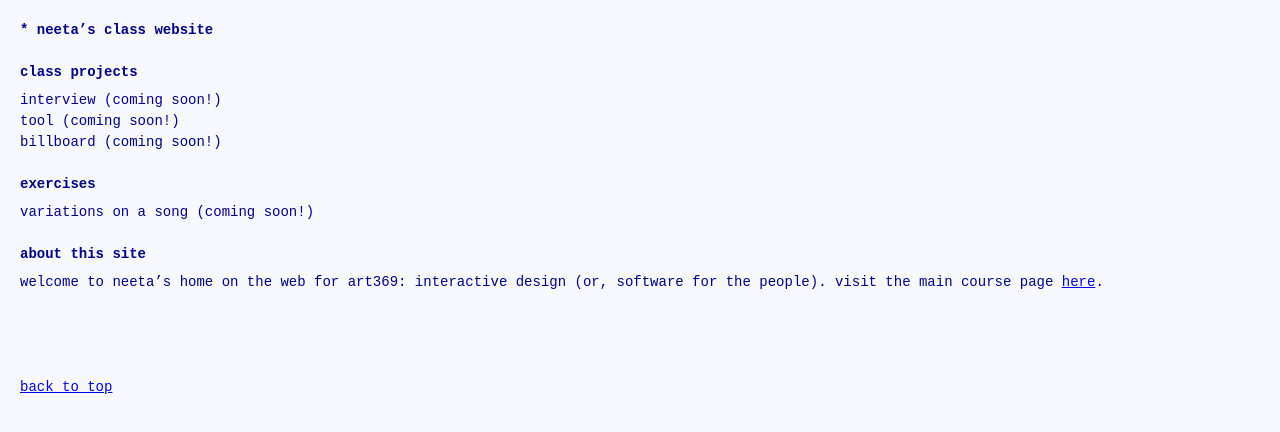
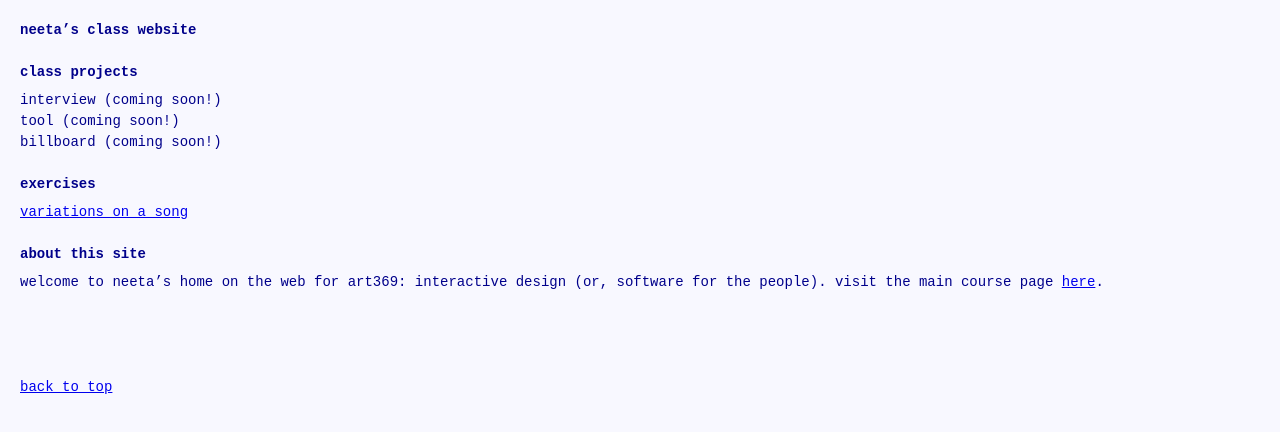
Before and after one commit to neetapatel/art369-interactive, a plain HTML site: page index.html in a window 1280 px wide. Drawn offline with Linux system fonts and the light colour scheme.

Commit message:
replace index

```diff
--- a/index.html
+++ b/index.html
@@ -9,7 +9,7 @@
   </head>
   <body>
 
-    <h1 id="top">* neeta&rsquo;s class website</h1>
+    <h1 id="top">neeta&rsquo;s class website</h1>
 
     <h2>class projects</h2>
     <ol>
@@ -27,7 +27,7 @@
     <h2>exercises</h2>
     <ol>
       <li>
-        variations on a song (coming soon!)
+        <a href="exercises/variations-on-a-song/song1.html">variations on a song</a>
       </li>
     </ol>
 
```
Also changed, not shown: 1 other file.
